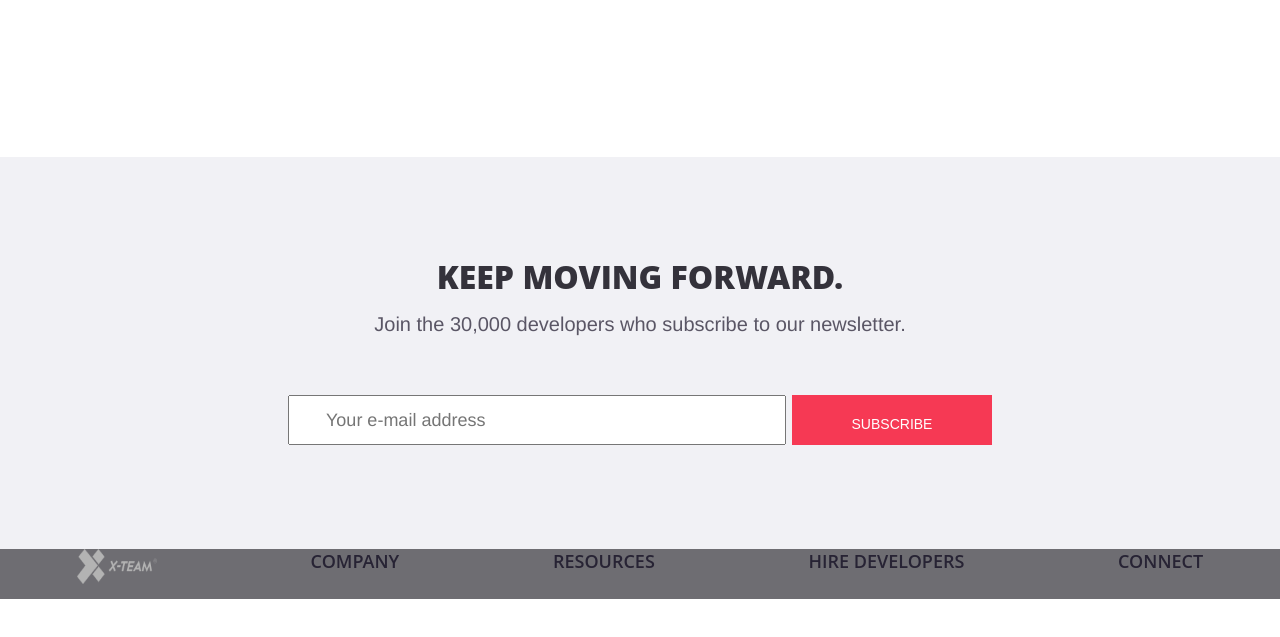
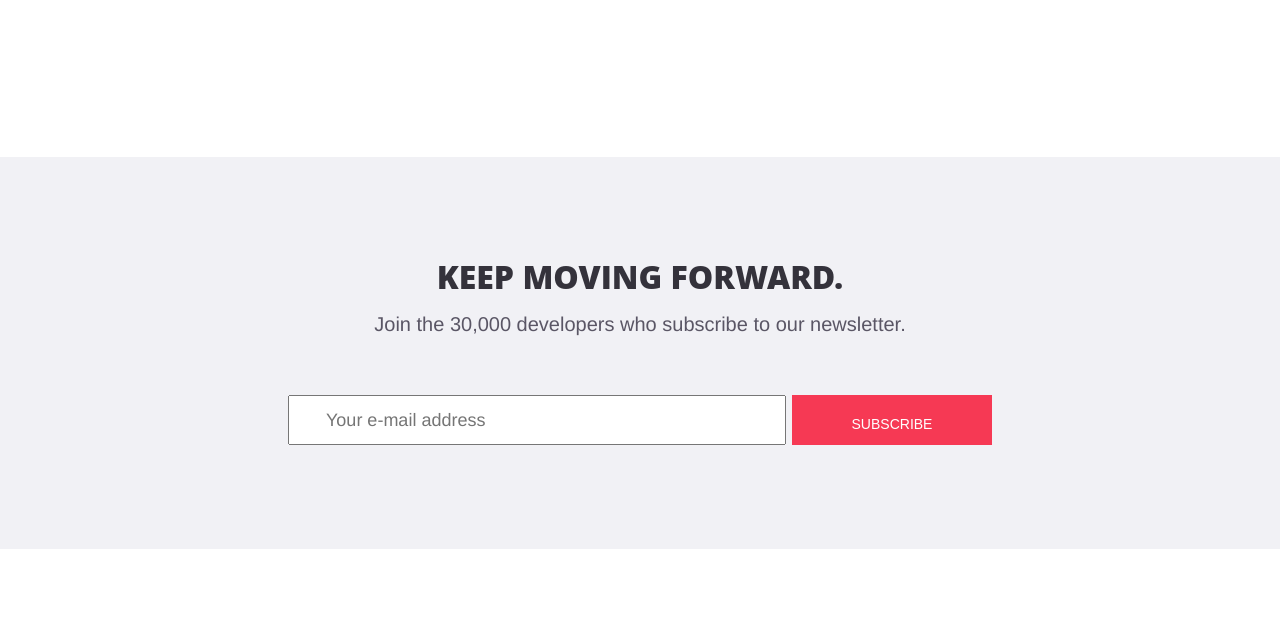
Before and after one commit to MuhammadUmer0/x-team.com-mockup, a plain HTML site: page index.html in a window 1280 px wide. Shown: the part 6695-7332 px from the top of the page. Drawn offline with Linux system fonts and the light colour scheme.

Commit message:
WIP: footer

```diff
--- a/index.html
+++ b/index.html
@@ -305,14 +305,11 @@
         <!--inputRow end-->
       </div>
       <!--newsLetter end-->
-      <footer><!--footer start-->
-          <div class="imgHeading">
-            <a href="index.html"><img src="images/image0.png"></a>
-            <h6>company</h6>
-            <h6>resources</h6>
-            <h6>hire developers</h6>
-            <h6>connect</h6></div>
-      </footer><!--footer end-->
+      <footer>
+        <!--footer start-->
+
+      </footer>
+      <!--footer end-->
     </section>
     <!--section end-->
   </body>
```
